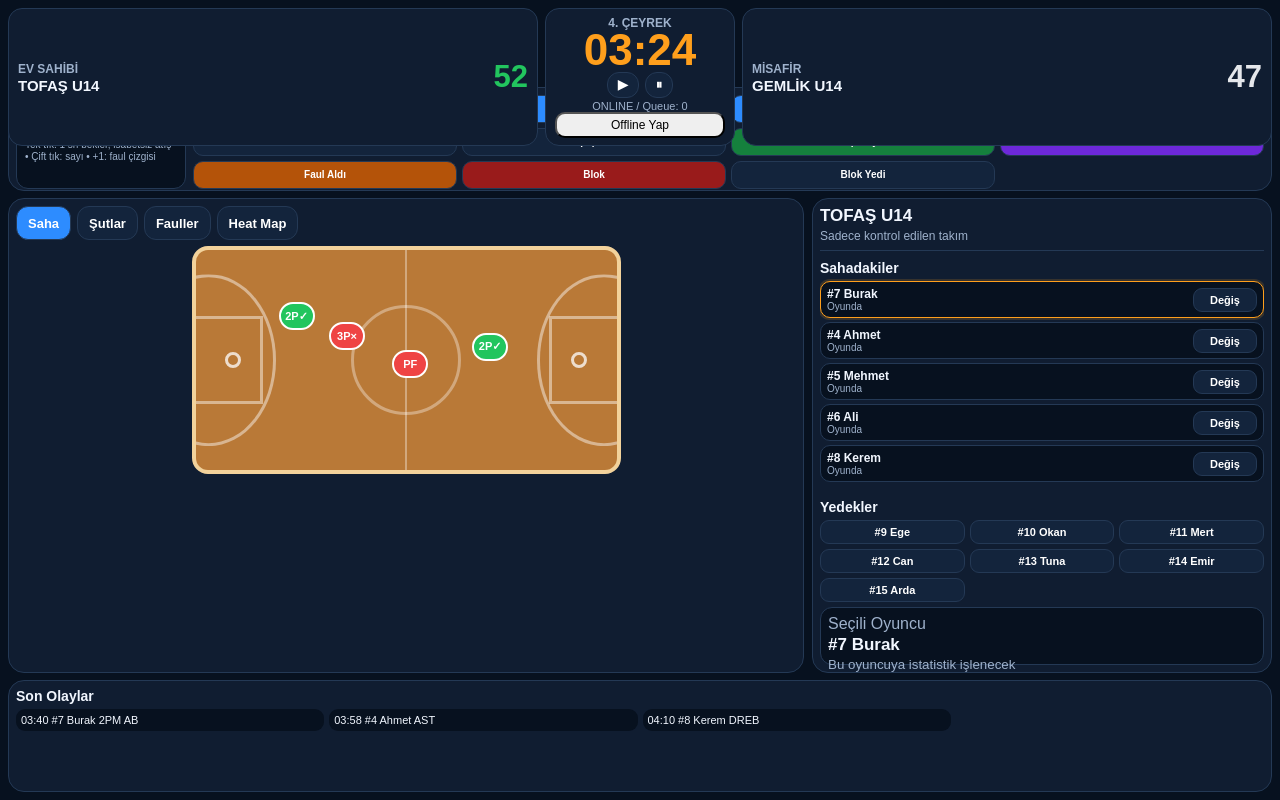
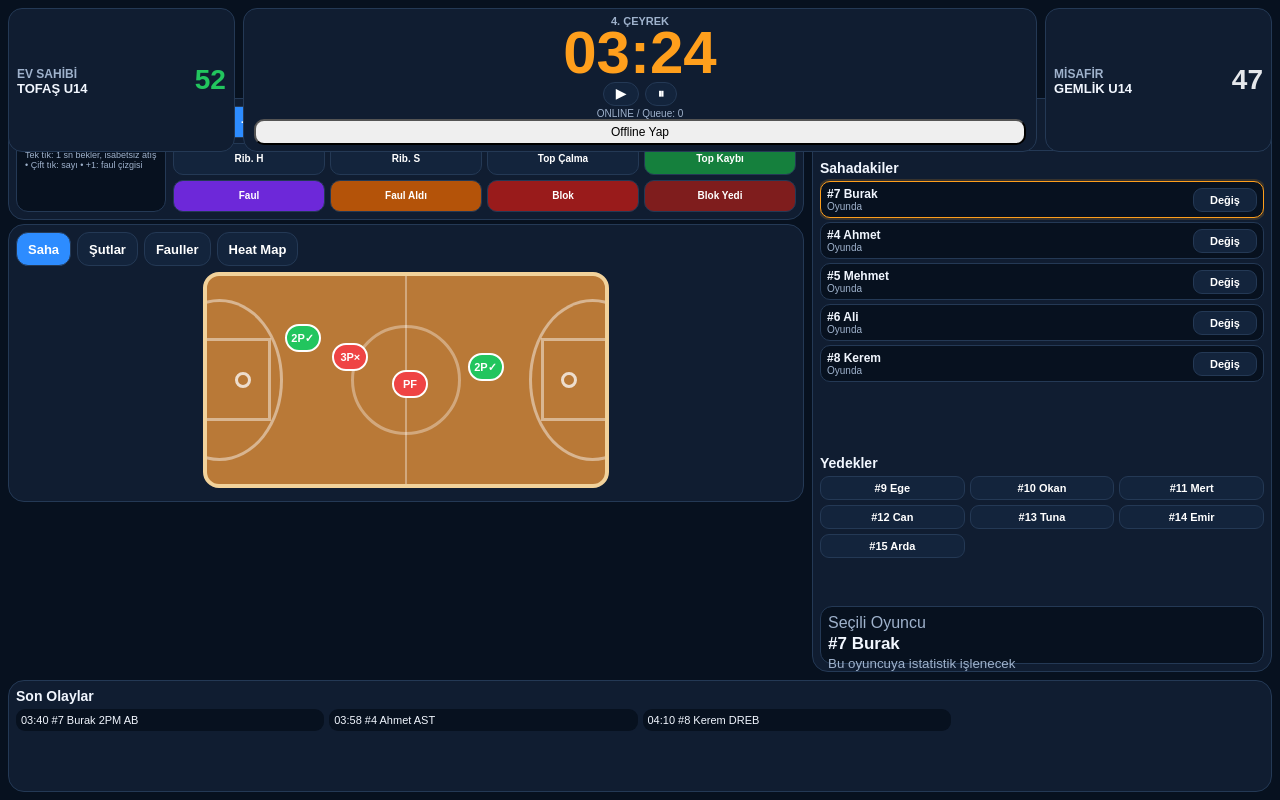
Before and after one commit to nonstopmujdat/nonstop-v2-beta, a Next.js app: page /operator in a window 1280 px wide. Built offline with nearby package versions, Linux system fonts and the light colour scheme.

Commit message:
Add files via upload

```diff
--- a/app/globals.css
+++ b/app/globals.css
@@ -196,3 +196,115 @@ a{color:inherit;text-decoration:none}
   .court{width:100%;min-height:220px}
   .stat-buttons{grid-template-columns:repeat(4,1fr)}
 }
+
+/* V2.1.2 scoreboard width + stat panel isolation fix */
+.operator-page{
+  grid-template-rows:82px 118px minmax(0,1fr) 112px;
+  gap:8px;
+}
+.score-header{
+  grid-template-columns:minmax(120px,.5fr) minmax(330px,1.75fr) minmax(120px,.5fr);
+  align-items:stretch;
+  gap:8px;
+}
+.team-score{
+  min-width:0;
+  padding:6px 8px;
+}
+.team-score h1{
+  font-size:13px;
+  line-height:1.05;
+  word-break:break-word;
+}
+.team-score b{
+  font-size:28px;
+}
+.clock-box{
+  min-width:0;
+  padding:6px 10px;
+}
+.clock-box strong{
+  font-size:60px;
+  line-height:.88;
+}
+.clock-box span{
+  font-size:11px;
+}
+.clock-box small{
+  font-size:10px;
+}
+.clock-buttons button{
+  padding:3px 12px;
+}
+
+/* Statistic panel should only be as wide as the court/shot/foul area. The right side is reserved for players. */
+.stat-footer{
+  width:calc(100% - 468px);
+  max-width:calc(100% - 468px);
+  min-width:520px;
+  grid-template-columns:150px minmax(0,1fr);
+  align-self:start;
+  overflow:hidden;
+  z-index:1;
+}
+.stat-context b{font-size:15px}
+.stat-context small{font-size:9px}
+.stat-buttons{
+  grid-template-columns:repeat(4,minmax(0,1fr));
+  grid-template-rows:repeat(3,32px);
+  height:auto;
+  align-content:start;
+}
+.stat-buttons button{
+  min-height:32px;
+  height:32px;
+  font-size:10px;
+  padding:3px 4px;
+  display:flex;
+  align-items:center;
+  justify-content:center;
+  text-align:center;
+}
+.stat-buttons .shot-btn{font-size:14px}
+/* Row 1: +1 +2 +3 */
+.stat-buttons button:nth-child(1){grid-column:1;grid-row:1}
+.stat-buttons button:nth-child(2){grid-column:2;grid-row:1}
+.stat-buttons button:nth-child(3){grid-column:3;grid-row:1}
+/* Row 2: rebounds and turnovers */
+.stat-buttons button:nth-child(4){grid-column:1;grid-row:2}
+.stat-buttons button:nth-child(5){grid-column:2;grid-row:2}
+.stat-buttons button:nth-child(6){grid-column:3;grid-row:2}
+.stat-buttons button:nth-child(7){grid-column:4;grid-row:2;background:#15803d}
+/* Row 3: foul / block actions. Keep all visible. */
+.stat-buttons button:nth-child(8){grid-column:1;grid-row:3;background:#6d28d9}
+.stat-buttons button:nth-child(9){grid-column:2;grid-row:3;background:#b45309}
+.stat-buttons button:nth-child(10){grid-column:3;grid-row:3;background:#991b1b}
+.stat-buttons button:nth-child(11){grid-column:4;grid-row:3;background:#7f1d1d}
+
+.operator-layout{
+  grid-template-columns:minmax(0,1fr) 460px;
+  align-items:start;
+}
+/* Move player panel upward into the free space next to the stat panel. */
+.roster-panel{
+  margin-top:-126px;
+  min-height:calc(100% + 126px);
+  grid-template-rows:auto minmax(0,1.45fr) minmax(100px,.75fr) 58px;
+}
+.court-area{
+  margin-top:0;
+}
+.court{
+  width:52%;
+  min-height:160px;
+  max-height:280px;
+}
+
+@media(max-width:1000px){
+  .score-header{grid-template-columns:1fr}
+  .stat-footer{width:100%;max-width:none;min-width:0;grid-template-columns:1fr}
+  .stat-buttons{grid-template-columns:repeat(4,1fr);grid-template-rows:repeat(3,36px)}
+  .stat-buttons button{height:36px;min-height:36px}
+  .roster-panel{margin-top:0;min-height:0}
+  .court{width:100%;min-height:220px}
+}
```
